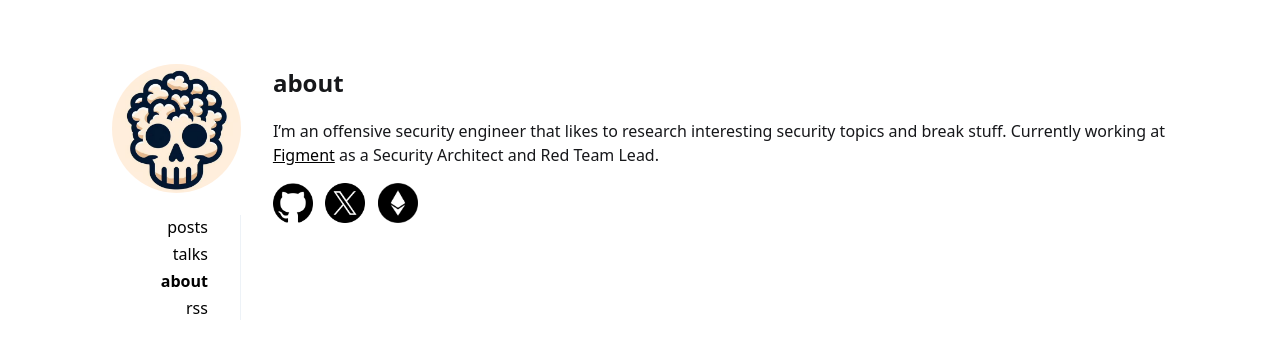
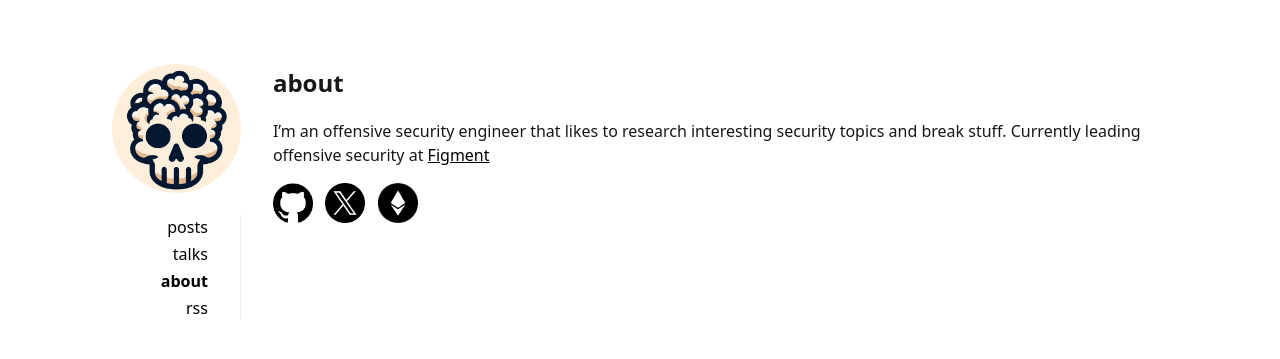
Before and after one commit to nopcorn/nopcorn.github.io, a Jekyll site: the page built from _pages/about.md, in a window 1280 px wide. Shown: the top 359 px of the page. Built offline with Jekyll 4.4.1, drawn with Linux system fonts in a browser that asks for light colours.

Commit message:
Update about.md

```diff
--- a/_pages/about.md
+++ b/_pages/about.md
@@ -3,6 +3,6 @@ layout: page
 title: about
 ---
 
-I’m an offensive security engineer that likes to research interesting security topics and break stuff. Currently working at <a href="https://figment.io/company/about/">Figment</a> as a Security Architect and Red Team Lead.
+I’m an offensive security engineer that likes to research interesting security topics and break stuff. Currently leading offensive security at <a href="https://figment.io/company/about/">Figment</a>
 
 <a rel="me" href="https://github.com/nopcorn"><img class="social-icons" src="/assets/github.png" alt="GitHub"/></a> &nbsp; <a rel="me" href="https://x.com/nopcorn18785"><img class="social-icons" src="/assets/twitter.png" alt="X / Twitter"/></a> &nbsp; <a rel="me" href="https://app.ens.domains/nopcorn.eth"><img class="social-icons" src="/assets/eth.png" alt="ENS"/></a>
```
